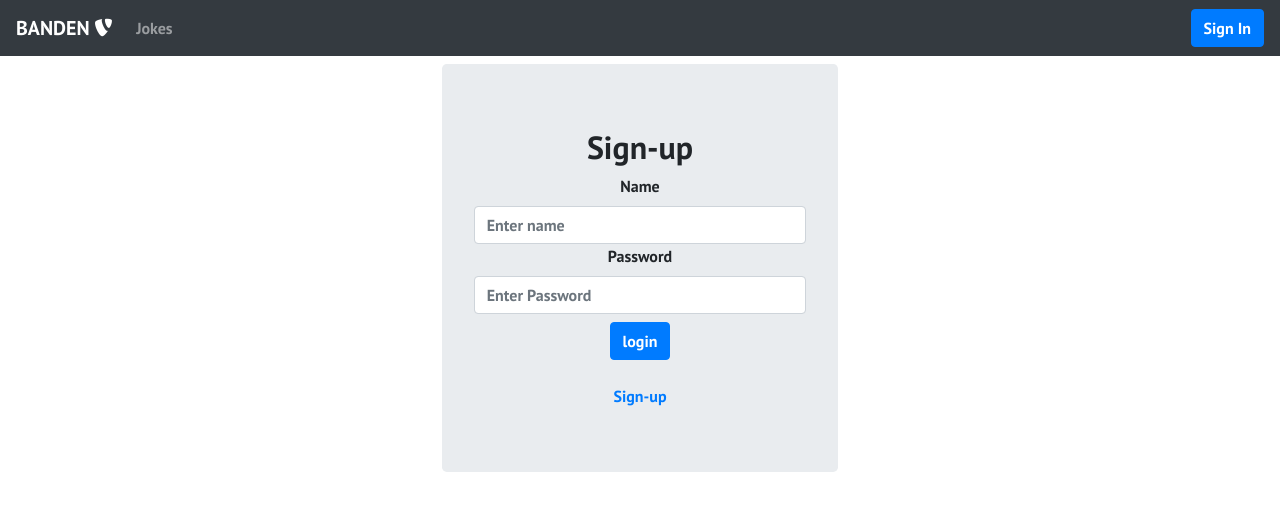
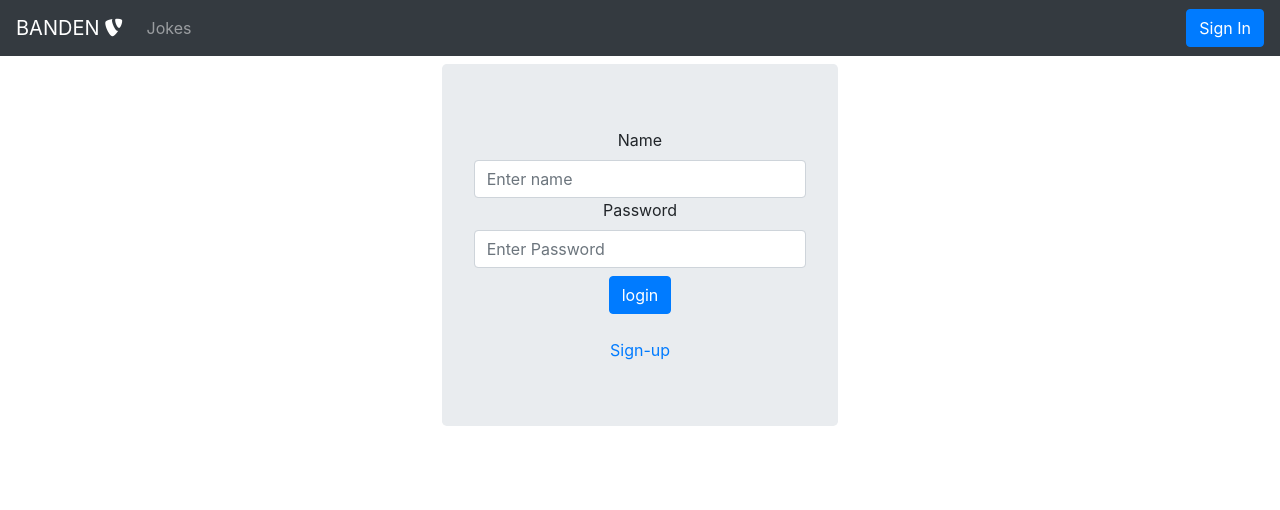
Before and after one commit to MarcusJyl/API-QuickStart-project, a React (Create React App) app in the folder frontend/: page /signin in a window 1280 px wide. Shown: the top 510 px of the page. Built offline with nearby package versions, Linux system fonts and the light colour scheme.

Commit message:
bootstrap added

```diff
--- a/frontend/src/App.css
+++ /dev/null
@@ -1,44 +0,0 @@
-* {
-  box-sizing: border-box;
-  margin: 0;
-  padding: 0;
-  font-family: 'PT Sans', sans-serif;
-}
-
-/* .home,
-.services,
-.products,
-.sign-up {
-  display: flex;
-  height: 90vh;
-  align-items: center;
-  justify-content: center;
-  font-size: 3rem;
-} */
-
-/* .services {
-  background-image: url('/images/img-2.jpg');
-  background-position: center;
-  background-size: cover;
-  background-repeat: no-repeat;
-  color: #fff;
-  font-size: 100px;
-}
-
-.products {
-  background-image: url('/images/img-1.jpg');
-  background-position: center;
-  background-size: fill;
-  background-repeat: no-repeat;
-  color: #fff;
-  font-size: 100px;
-}
-
-.sign-up {
-  background-image: url('/images/img-8.jpg');
-  background-position: center;
-  background-size: cover;
-  background-repeat: no-repeat;
-  color: #fff;
-  font-size: 100px;
-} */
--- a/frontend/src/App.js
+++ b/frontend/src/App.js
@@ -1,23 +1,21 @@
 import React, { useEffect, useState } from "react";
 import Navbar from "./components/Navbar";
-import "./App.css";
 import { BrowserRouter as Router, Switch, Route } from "react-router-dom";
 import { Container } from "react-bootstrap";
-import Login from "./components/Login";
 import facade from "./facades/LoginFacade";
-import Home from "./components/Home";
-import Signup from "./components/Signup";
+import { Jokes, Signup, Login, Home } from "./components";
+
+import { parseJwt } from "./facades/token";
 
 function App() {
-  const [user, setUser] = useState("Loading...");
-  const [loggedIn, setLoggedIn] = useState(false);
-  const [userRole, setUserRole] = useState([]);
+  const init = {username: "", roles: []}
+  const [user, setUser] = useState(init);
 
   const login = (user, pass) => {
     facade
       .login(user, pass)
       .then((res) => {
-        setLoggedIn(true);
+        setUser({...getUserByJwt()})
       })
       .catch((err) => {
         if (err.status) {
@@ -30,11 +28,18 @@ function App() {
       });
   };
 
+  function getUserByJwt(){
+    if (facade.getToken()) {
+      const tokenUser = parseJwt(facade.getToken());
+      const tempUser = {username: tokenUser.username, roles: [...tokenUser.roles.split(",")]}
+
+      return tempUser
+    }
+  }
+
   const logout = () => {
     facade.logout();
-    setUser("Loading...");
-    setLoggedIn(false);
-    setUserRole([]);
+    setUser(init);
   };
 
   return (
@@ -46,31 +51,19 @@ function App() {
             <Route path="/" exact>
               <Home />
             </Route>
-            <Route path="/services" />
+            <Route path="/jokes">
+              <Jokes />
+            </Route>
             <Route path="/products" />
             <Route path="/signin">
               <Login
-                userRole={userRole}
-                setUserRole={setUserRole}
                 login={login}
-                setUser={setUser}
                 user={user}
-                loggedIn={loggedIn}
                 logout={logout}
-                setLoggedIn={setLoggedIn}
               />
             </Route>
             <Route path="/signup">
-              <Signup
-                userRole={userRole}
-                setUserRole={setUserRole}
-                login={login}
-                setUser={setUser}
-                user={user}
-                loggedIn={loggedIn}
-                logout={logout}
-                setLoggedIn={setLoggedIn}
-              />
+              <Signup/>
             </Route>
           </Container>
         </Switch>
--- /dev/null
+++ b/frontend/src/components.js
@@ -0,0 +1,10 @@
+import login from "./components/Login";
+import jokes from "./components/Jokes";
+import signup from "./components/Signup";
+import home from './components/Home'
+
+
+export const Login = login;
+export const Jokes = jokes;
+export const Signup = signup;
+export const Home = home;
--- a/frontend/src/components/Home.css
+++ /dev/null
@@ -1,9 +0,0 @@
-.content{
-    text-align: center;
-    width: 100%;
-}
-
-.jokes{
-    padding: 10px;
-    border-bottom: 2px solid black;
-}
--- a/frontend/src/components/Home.js
+++ b/frontend/src/components/Home.js
@@ -1,27 +1,11 @@
 import facade from "../facades/fetchFacade";
 import React, { useState, useEffect } from "react";
-import "./Home.css";
 
 export default function Home() {
-  const [dataFromServer, setDataFromServer] = useState({ isEmpty: true });
-  useEffect(() => {
-    facade.fetchData().then((data) => setDataFromServer(data));
-  }, []);
 
   return (
     <div className="text-center w-100">
-      <h1 className="jokes">Jokes</h1>
-      {dataFromServer.isEmpty ? (
-        <p>Loading..</p>
-      ) : (
-        <>
-          <h3 className="jokes">{dataFromServer.joke1}</h3>
-          <h3 className="jokes">{dataFromServer.joke2}</h3>
-          <h3 className="jokes">{dataFromServer.joke3}</h3>
-          <h3 className="jokes">{dataFromServer.joke4}</h3>
-          <h3 className="jokes">{dataFromServer.joke5}</h3>
-        </>
-      )}
+        <h1>HOME</h1>
     </div>
   );
 }
--- /dev/null
+++ b/frontend/src/components/Jokes.js
@@ -0,0 +1,26 @@
+import facade from "../facades/fetchFacade";
+import React, { useState, useEffect } from "react";
+
+export default function Jokes() {
+  const [dataFromServer, setDataFromServer] = useState({ isEmpty: true });
+  useEffect(() => {
+    facade.fetchData().then((data) => setDataFromServer(data));
+  }, []);
+
+  return (
+    <div className="text-center w-100">
+      <h1 className="p-3" style={{borderBottom: 2+"px solid black"}}>Jokes</h1>
+      {dataFromServer.isEmpty ? (
+        <p>Loading..</p>
+      ) : (
+        <>
+          <h3 className="p-3" style={{borderBottom: 2+"px solid black"}}>{dataFromServer.joke1}</h3>
+          <h3 className="p-3" style={{borderBottom: 2+"px solid black"}}>{dataFromServer.joke2}</h3>
+          <h3 className="p-3" style={{borderBottom: 2+"px solid black"}}>{dataFromServer.joke3}</h3>
+          <h3 className="p-3" style={{borderBottom: 2+"px solid black"}}>{dataFromServer.joke4}</h3>
+          <h3 className="p-3" style={{borderBottom: 2+"px solid black"}}>{dataFromServer.joke5}</h3>
+        </>
+      )}
+    </div>
+  );
+}
--- a/frontend/src/components/Login.js
+++ b/frontend/src/components/Login.js
@@ -1,9 +1,8 @@
-import facade from "../facades/LoginFacade";
-import React, { useState, useEffect } from "react";
+import React, { useState } from "react";
+import { Jumbotron, Row, Col, Form } from "react-bootstrap";
 import { Link } from "react-router-dom";
-import { Jumbotron, Row, Col, Form } from "react-bootstrap";
 
-function Login({ login, user }) {
+function LoginDisplay({ login, user, logout }) {
   const init = { username: "", password: "" };
   const [loginCredentials, setLoginCredentials] = useState(init);
 
@@ -17,13 +16,20 @@ function Login({ login, user }) {
       [evt.target.id]: evt.target.value,
     });
   };
-
   return (
-    <div>
-      <h2>Sign-up</h2>
+    <Row>
+      <Col></Col>
+      <Col>
+        <Jumbotron className="mt-2 text-center">
+          {!user.username ? (
+            <>
               <Form.Group controlId="formBasicEmail" onChange={onChange}>
                 <Form.Label>Name</Form.Label>
-        <Form.Control id="username" type="name" placeholder="Enter name" />
+                <Form.Control
+                  id="username"
+                  type="name"
+                  placeholder="Enter name"
+                />
                 <Form.Label>Password</Form.Label>
                 <Form.Control
                   id="password"
@@ -35,77 +41,15 @@ function Login({ login, user }) {
                   login
                 </button>
               </Form.Group>
-      {user !== "Loading..." ? user : <> </>}
               <Link to="/signup">Sign-up</Link>
-    </div>
-  );
-}
-
-function LoggedIn({ user, setUser, setUserRole, setLoggedIn, userRole }) {
-  useEffect(() => {
-    setLoggedIn(true);
-    try {
-      facade
-        .fetchUserRole("user")
-        .then((data) => {
-          setUserRole([...data.roles]);
-          setUser(data.name);
-        })
-        .catch((err) => {});
-      facade
-        .fetchUserRole("admin")
-        .then((data) => {
-          setUserRole([...data.roles]);
-          setUser(data.name);
-        })
-        .catch((err) => {});
-    } catch (err) {
-      setLoggedIn(false);
-      console.log(err);
-    }
-  }, []);
-
-  return (
-    <div>
-      <h2>Data Received from server</h2>
-      <h3>Hello {user}</h3>
-      <h3>
-        Your role is{" "}
-        {userRole.map((e) => (
-          <> {e} </>
-        ))}
-      </h3>
-    </div>
-  );
-}
-
-function LoginDisplay({
-  login,
-  setUser,
-  user,
-  loggedIn,
-  logout,
-  setUserRole,
-  userRole,
-  setLoggedIn,
-}) {
-  return (
-    <Row>
-      <Col></Col>
-      <Col>
-        <Jumbotron className="mt-2 text-center">
-          {!loggedIn ? (
-            <Login login={login} user={user} />
+            </>
           ) : (
             <div>
-              <LoggedIn
-                userRole={userRole}
-                setUser={setUser}
-                user={user}
-                setUserRole={setUserRole}
-                setLoggedIn={setLoggedIn}
-              />
-              <button className="btn btn-danger" onClick={logout}>Logout</button>
+              <h1>username: {user.username}</h1>
+
+              <button className="btn btn-danger" onClick={logout}>
+                Logout
+              </button>
             </div>
           )}
         </Jumbotron>
--- a/frontend/src/components/Signup.js
+++ b/frontend/src/components/Signup.js
@@ -2,7 +2,7 @@ import facade from "../facades/LoginFacade";
 import React, { useState, useEffect } from "react";
 import { Jumbotron, Row, Col, Form } from "react-bootstrap";
 
-function Signup({ login, user }) {
+function Signup() {
   const init = { username: "", password1: "", password2: "" };
   const [loginCredentials, setLoginCredentials] = useState(init);
   const [error, setError] = useState("");
--- /dev/null
+++ b/frontend/src/facades/token.js
@@ -0,0 +1,14 @@
+export function parseJwt(token) {
+    var base64Url = token.split(".")[1];
+    var base64 = base64Url.replace(/-/g, "+").replace(/_/g, "/");
+    var jsonPayload = decodeURIComponent(
+      atob(base64)
+        .split("")
+        .map(function (c) {
+          return "%" + ("00" + c.charCodeAt(0).toString(16)).slice(-2);
+        })
+        .join("")
+    );
+
+    return JSON.parse(jsonPayload);
+  }
```
Lines whose indentation alone changed are shown as unchanged.
